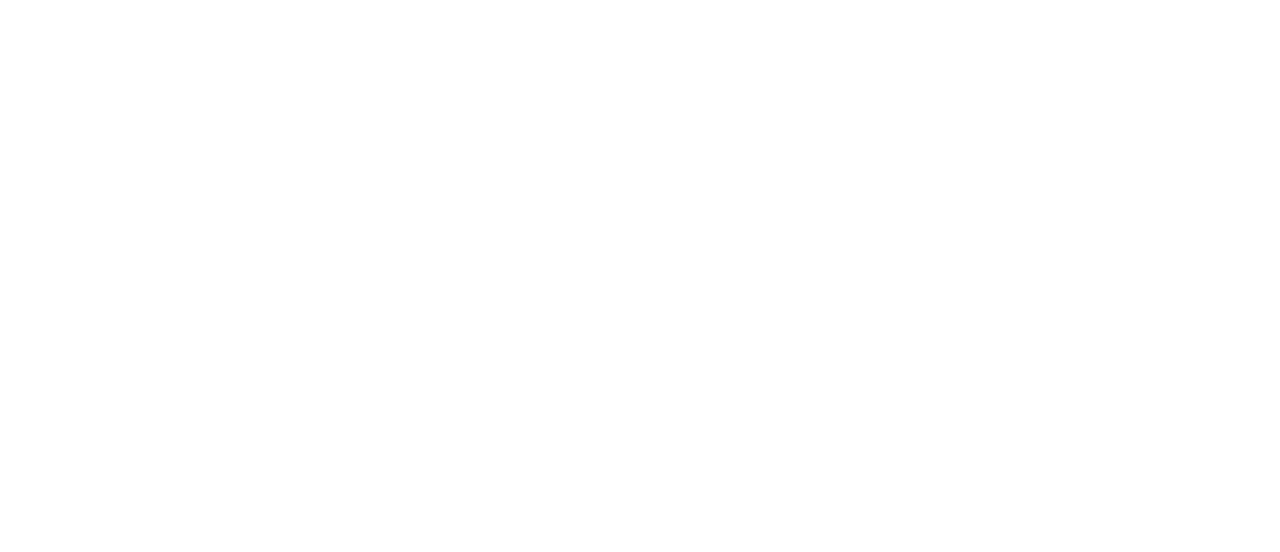
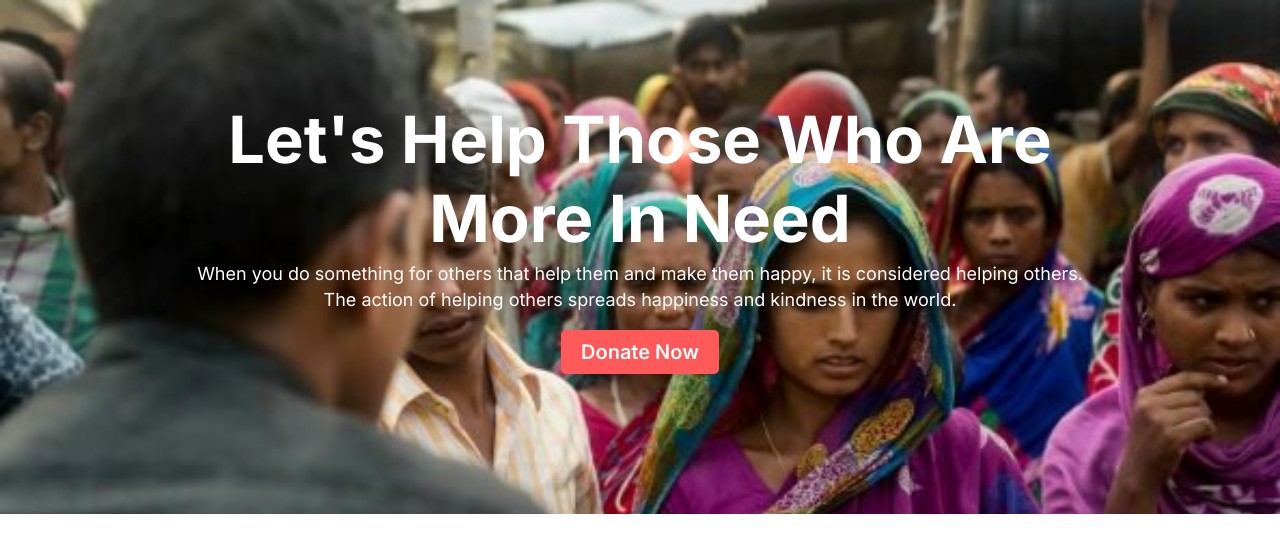
Before and after one commit to harunorrashid4419/first-assignment, a plain HTML site: page index.html in a window 1280 px wide. Drawn offline with Linux system fonts and the light colour scheme.

Commit message:
header added

```diff
--- a/index.html
+++ b/index.html
@@ -12,5 +12,20 @@
 </head>
 <body>
 
+
+    <section class="banner-section">
+        <h1>Let's Help Those Who Are</h1>
+        <h1>More In Need</h1>
+        <p class="paragraph">When you do something for others that help them and make them happy, it is considered helping others.</p>
+        <p class="paragraph">The action of helping others spreads happiness and kindness in the world.</p>
+        <div class="button">
+            <a href="#">Donate Now</a>
+        </div>
+    </section>
+
+
+
+
+
 </body>
 </html>
--- a/style.css
+++ b/style.css
@@ -2,3 +2,37 @@ body{
     font-family: 'Inter', sans-serif;
     margin: 0;
 }
+
+
+
+.banner-section {
+    background-image: url(images/donation1.jpg);
+    background-repeat: no-repeat;
+    background-size: cover;
+    text-align: center;
+    padding-top: 100px;
+}
+.banner-section h1{
+    font-size: 65px;
+    font-weight: 700;
+    color: #FFFFFF;
+    margin: 0;
+}
+.paragraph {
+    font-size: 18px;
+    font-weight: 400;
+    color: #FFFFFF;
+    margin: 5px 0 0 0;
+}
+.button{
+    padding: 30px 0px 150px 0px;
+}
+.button a{
+    font-size: 20px;
+    font-weight: 600;
+    color: #FFFFFF;
+    background: #FF5959;
+    padding: 10px 20px;
+    text-decoration: none;
+    border-radius: 5px;
+}
```
Also changed, not shown: images/donation1.jpg (added).
